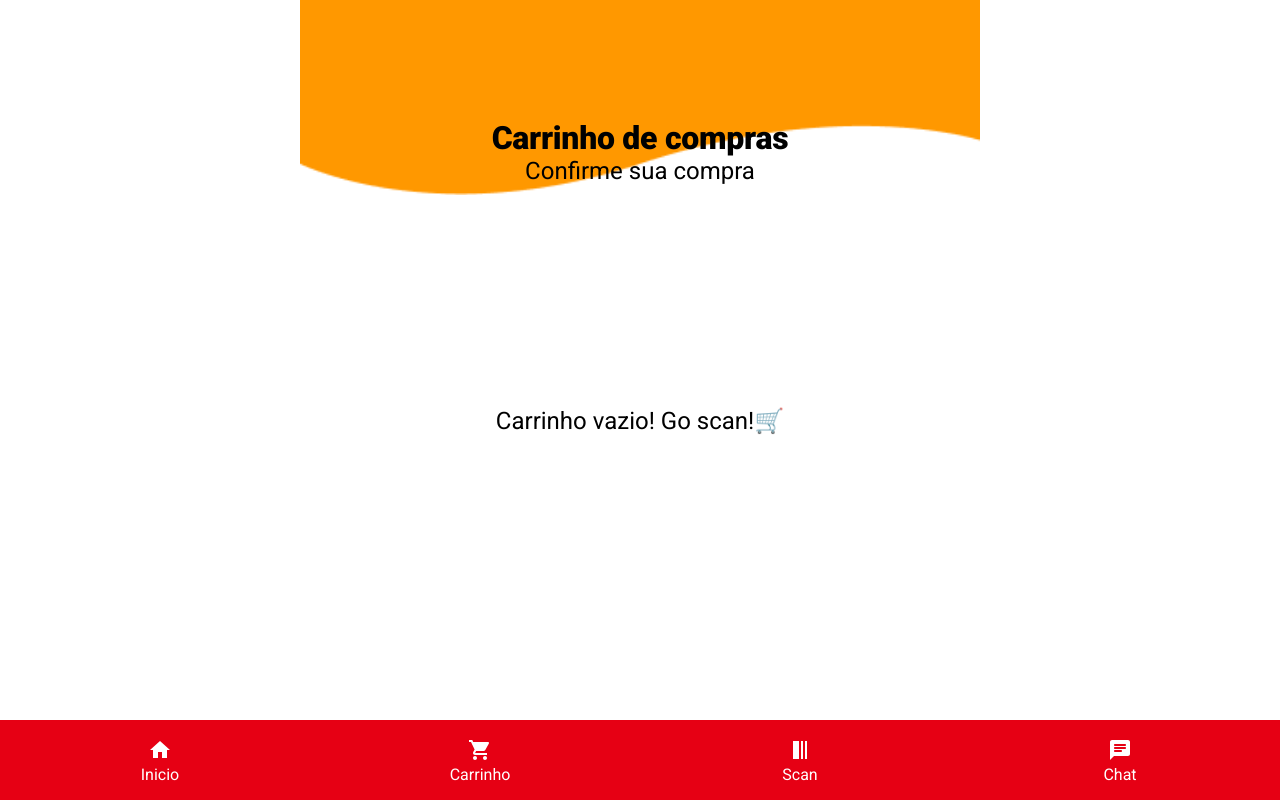
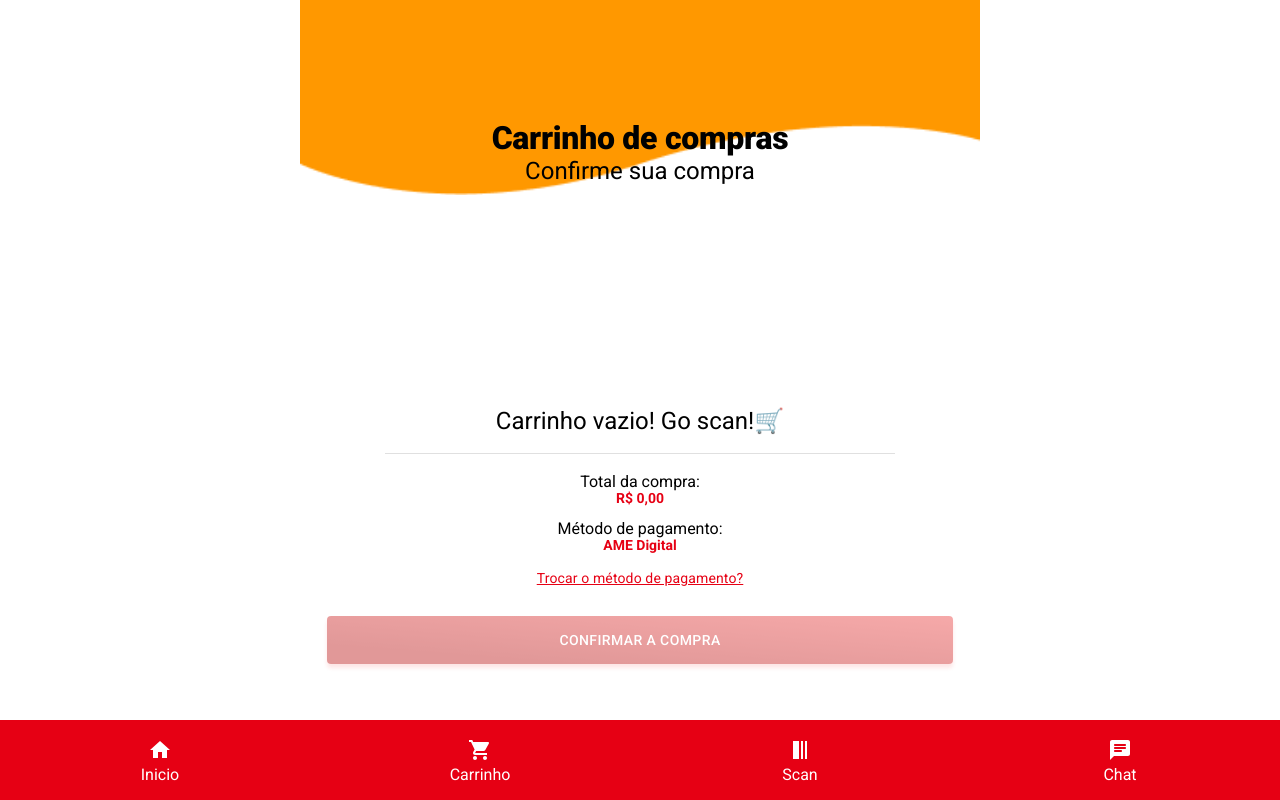
Before and after one commit to Toshiuk/r5go-b2w-front, a React app: page /cart in a window 1280 px wide. Built offline with nearby package versions, Linux system fonts and the light colour scheme.

Commit message:
Add cart handle, product skeleton

```diff
--- a/package.json
+++ b/package.json
@@ -4,7 +4,7 @@
   "description": "Barcode scanner with product information",
   "main": "index.js",
   "scripts": {
-    "dev": "webpack-dev-server --mode development --display-error-details --port 3000 --hot --host 0.0.0.0",
+    "dev": "webpack-dev-server --mode development --display-error-details ",
     "start": "rm -rf ./dist/* && webpack --mode production && node server.js",
     "test": "echo \"Error: no test specified\" && exit 1",
     "lint": "./node_modules/.bin/eslint . --fix"
--- a/src/components/cart/Cart.js
+++ b/src/components/cart/Cart.js
@@ -3,7 +3,15 @@
 import React, { useState } from "react";
 import { Link } from "react-router-dom";
 import reactHtmlParser from "react-html-parser";
-import { Typography } from "@material-ui/core";
+import {
+  Typography,
+  Divider,
+  Button,
+  Dialog,
+  DialogTitle,
+  DialogContent,
+  DialogContentText
+} from "@material-ui/core";
 import HistoryHandler from "../history/historyHandler";
 
 import "./cart.css";
@@ -11,11 +19,28 @@ import "./cart.css";
 const Cart = () => {
   // eslint-disable-next-line no-unused-vars
   const [products, setProducts] = useState(HistoryHandler.getCartProducts());
+  const [open, setOpen] = useState(false);
+  const handleClickOpen = () => {
+    setOpen(true);
+    HistoryHandler.emptyQuantity();
+  };
 
   const removeProduct = product => {
-    HistoryHandler.addProductQuantity(product.barcode, product, 0);
+    HistoryHandler.addProduct(product.barcode, product, 0);
     setProducts(HistoryHandler.getCartProducts());
   };
+
+  const totalValue = () =>
+    products
+      .reduce(
+        (acc, product) =>
+          acc + parseInt(product.data.price, 2) * product.data.quantity,
+        0
+      )
+      .toFixed(2)
+      .toString()
+      .replace(".", ",");
+
   const zeroPad = (num, places) => String(num).padStart(places, "0");
   return (
     <div className="cart">
@@ -58,20 +83,18 @@ const Cart = () => {
                   )}
                 </div>
                 <div className="cart__textWrapper">
+                  <Link className="cart__link" to={`/product/${barcode}`}>
                     <h2 className="cart__name">{title}</h2>
                     <div className="cart__body">{reactHtmlParser(body)}</div>
                     <div className="cart__price cart__body">
-                    Por: <span className="cart__price__value">R${price}</span>
+                      Por: <span className="cart__value">R${price}</span>
                     </div>
+                  </Link>
                 </div>
                 <div className="cart__actions cart__linkWrapper">
-                  <Link to={`/product/${barcode}`}>
                   <div className="cart__quantity ">
-                      <span className="cart__number">
-                        {zeroPad(quantity, 2)}
-                      </span>
+                    <span className="cart__number">{zeroPad(quantity, 2)}</span>
                   </div>
-                  </Link>
                   <div
                     onClick={() => removeProduct(data)}
                     className="cart__remove"
@@ -84,6 +107,48 @@ const Cart = () => {
           })
         )}
       </div>
+      <Divider className="divider" />
+      <div className="cart__generalInfo">
+        <div className="cart__totalPrice">
+          Total da compra:
+          <br />
+          <span className="cart__value">R$ {totalValue()}</span>
+        </div>
+        <div className="cart__paymentMethod">
+          Método de pagamento:
+          <br />
+          <span className="cart__value">AME Digital</span>
+        </div>
+        <Typography className="cart__changePaymentMethod">
+          Trocar o método de pagamento?
+        </Typography>
+      </div>
+      <Button
+        disabled={products === null || products.length === 0}
+        onClick={handleClickOpen}
+        className={`cart__button ${
+          products === null || products.length === 0
+            ? "cart__button__disabled"
+            : ""
+        } `}
+      >
+        CONFIRMAR A COMPRA
+      </Button>
+
+      <Dialog open={open} className="cart__confirm">
+        <DialogTitle>Sua compra foi confirmada com sucesso!</DialogTitle>
+        <DialogContent>
+          <DialogContentText>
+            <Typography className="cart__confirm__text">
+              {" "}
+              Entrega estimada: <span className="cart__value"> 00:45 min</span>
+            </Typography>
+            <Link className="cart__link" to="/history">
+              <Typography className="cart__goHome">Voltar ao inicio</Typography>
+            </Link>
+          </DialogContentText>
+        </DialogContent>
+      </Dialog>
     </div>
   );
 };
--- a/src/components/cart/cart.css
+++ b/src/components/cart/cart.css
@@ -44,6 +44,10 @@
   flex: 0.6;
   padding-left: 10px;
   text-align: left;
+}
+
+.cart__link {
+  color: #000;
 }
 
 .cart__name {
@@ -119,8 +123,47 @@
   line-height: 37px;
 }
 
-.cart__price__value {
+.cart__value {
   font-size: 14px;
   font-weight: 600;
   color: #e60014;
 }
+.cart__confirm__text.cart__confirm__text.cart__confirm__text {
+  color: #000;
+}
+
+.cart__paymentMethod {
+  margin: 15px 0;
+}
+
+.cart__changePaymentMethod.cart__changePaymentMethod.cart__changePaymentMethod {
+  font-size: 14px;
+  text-decoration-line: underline;
+  color: #e60014;
+}
+
+.cart__goHome.cart__goHome.cart__goHome {
+  font-size: 14px;
+  text-decoration-line: underline;
+  color: #e60014;
+  margin: 25px;
+}
+
+.cart__button.cart__button.cart__button {
+  height: 48px;
+  background: linear-gradient(184.41deg, #f02f2f -10.04%, #b50000 81.09%);
+  box-shadow: 0px 4px 4px rgba(238, 2, 2, 0.25);
+  border-radius: 4px;
+  color: #ffffff;
+  font-weight: 500;
+  font-size: 14px;
+  margin: 27px;
+}
+
+.cart__confirm {
+  text-align: center;
+}
+
+.cart__button__disabled.cart__button__disabled.cart__button__disabled {
+  opacity: 0.4;
+}
--- a/src/components/history/historyHandler.js
+++ b/src/components/history/historyHandler.js
@@ -1,14 +1,5 @@
 class HistoryHandler {
-  static addProduct(code, productData) {
-    if (this.getProduct(code) !== null) {
-      return;
-    }
-
-    localStorage.setItem(code, JSON.stringify(productData));
-    this.updateProducts(code);
-  }
-
-  static addProductQuantity(code, productData, quantity) {
+  static addProduct(code, productData, quantity = 0) {
     localStorage.setItem(code, JSON.stringify({ ...productData, quantity }));
     this.updateProducts(code);
   }
@@ -53,6 +44,12 @@ class HistoryHandler {
       product => !!product.data.quantity
     );
   }
+
+  static emptyQuantity() {
+    (this.getProducts() || []).map(product =>
+      this.addProduct(product.code, product.data, 0)
+    );
+  }
 }
 
 export default HistoryHandler;
--- a/src/components/productDisplay/ProductDataDisplay.js
+++ b/src/components/productDisplay/ProductDataDisplay.js
@@ -14,11 +14,11 @@ const ProductDataDisplay = ({ product }) => {
   const zeroPad = (num, places) => String(num).padStart(places, "0");
   const history = useHistory();
   useEffect(() => {
-    HistoryHandler.addProduct(barcode, product);
+    HistoryHandler.addProduct(barcode, product, 0);
   }, []);
 
   const addProductQuantity = () => {
-    HistoryHandler.addProductQuantity(barcode, product, quantity);
+    HistoryHandler.addProduct(barcode, product, quantity);
     history.push(`/cart`);
   };
 
@@ -56,7 +56,7 @@ const ProductDataDisplay = ({ product }) => {
         {reactHtmlParser(product.body)}
       </div>
       <Button onClick={addProductQuantity} className="productDisplay__button">
-        Adicionar ao carrinho
+        ADICIONAR AO CARRINHO
       </Button>
     </div>
   );
--- a/src/components/productDisplay/productDisplay.css
+++ b/src/components/productDisplay/productDisplay.css
@@ -98,8 +98,10 @@
   margin-top: 20px;
   display: inline-block;
   vertical-align: top;
-  width: calc(50% - 10px);
   padding-right: 10px;
+  display: flex;
+  flex-wrap: wrap;
+  justify-content: center;
 }
 
 .productDisplay__sectionTitle {
--- a/src/components/productDisplay/productDisplay.skeleton.js
+++ b/src/components/productDisplay/productDisplay.skeleton.js
@@ -1,14 +1,14 @@
-import React from 'react';
+import React from "react";
 
 const ProductDisplaySkeleton = () => (
   <div className="productDisplay__container">
     <div className="productDisplay__titleContainer">
-      <div className="productDisplay__thumbContainer">
-        <div className="skeleton__image" />
-      </div>
       <div className="productDisplay__textContainer">
         <div className="skeleton__title" />
         <div className="skeleton__text" />
+      </div>
+      <div className="productDisplay__thumbContainer">
+        <div className="skeleton__image" />
       </div>
     </div>
     <div className="productDisplay__section">
--- a/src/components/productNotFound/productNotFound.js
+++ b/src/components/productNotFound/productNotFound.js
@@ -12,13 +12,13 @@ const ProductNotFound = props => {
   return (
     <div className="productNotFound__container">
       <h2 className="productDisplay__title not-found">
-        Product not found{" "}
+        Produto não encontrado{" "}
         <span role="img" aria-label="crying emoji">
           😢
         </span>
       </h2>
-      <p>The barcode: {code} gave no results!</p>
-      <p>You can also enter the barcode below and try again:</p>
+      <p>O codigo de barras: {code} não deu resultado!</p>
+      <p>Tente entrar com o codigo de barras abaixo:</p>
       <BarcodeInputField />
     </div>
   );
--- a/src/global.css
+++ b/src/global.css
@@ -112,3 +112,7 @@ a {
 img {
   width: 100%;
 }
+
+.divider.divider.divider {
+  margin: 20px 85px;
+}
--- a/src/skeletons.css
+++ b/src/skeletons.css
@@ -37,13 +37,12 @@
 }
 
 .skeleton__image {
-  width: 100px;
+  width: 100%;
   background-color: #808080;
-  height: 120px;
+  height: 200px;
   display: flex;
   align-content: center;
   align-items: center;
-  text-align: center;
 }
 
 .skeleton__imageThumb {
@@ -67,5 +66,5 @@
   width: 70%;
   height: 12px;
   background-color: #808080;
-  margin-top: 10px;
+  margin: 10px 0;
 }
```
Lines whose indentation alone changed are shown as unchanged.
